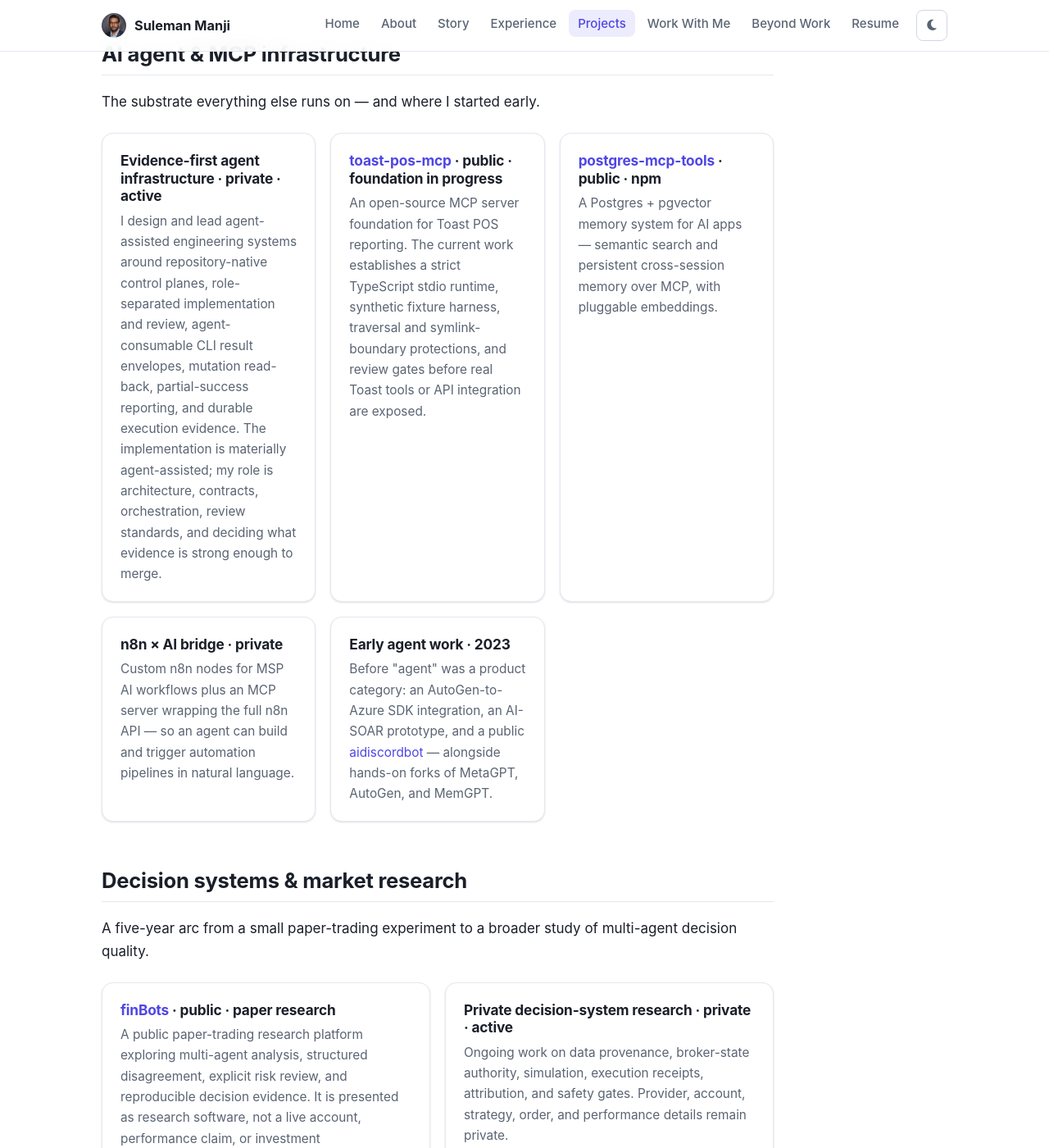
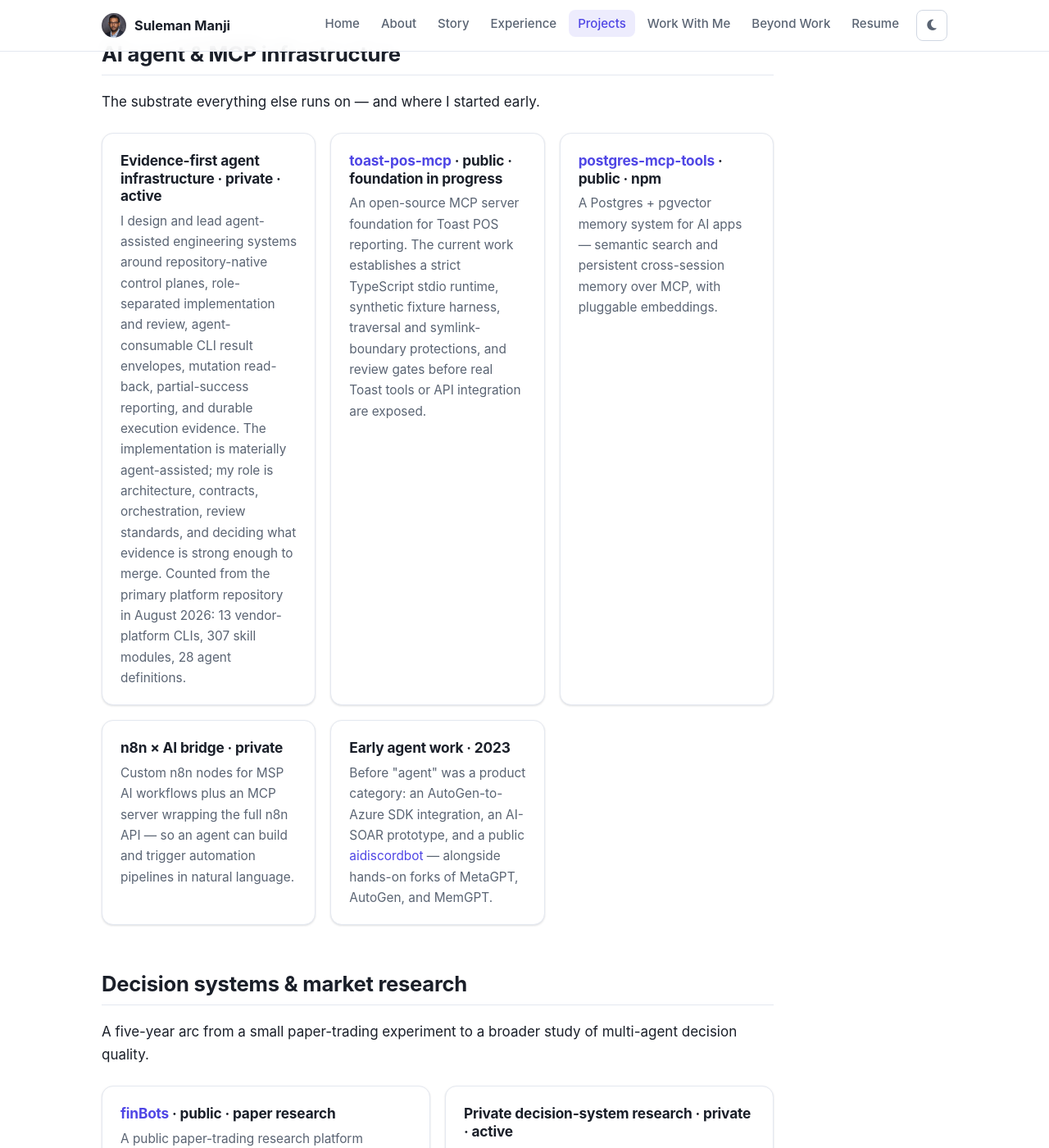
Before and after one commit to ssmanji89/sulemanji-port, a Jekyll site: the page built from projects.md, in a window 1280 px wide and 1400 px high, scrolled down 1745 px. Shown: the whole window at 82% size. Built offline with Jekyll 4.4.1, drawn with Linux system fonts in a browser that asks for light colours.

Commit message:
content: state verified platform counts (13 CLIs, 307 skills, 28 agents) with count date

```diff
--- a/projects.md
+++ b/projects.md
@@ -51,7 +51,7 @@ The substrate everything else runs on — and where I started early.
 <div class="card-grid" markdown="0">
   <div class="card">
     <h3>Evidence-first agent infrastructure <span class="proj-meta">· private · active</span></h3>
-    <p>I design and lead agent-assisted engineering systems around repository-native control planes, role-separated implementation and review, agent-consumable CLI result envelopes, mutation read-back, partial-success reporting, and durable execution evidence. The implementation is materially agent-assisted; my role is architecture, contracts, orchestration, review standards, and deciding what evidence is strong enough to merge.</p>
+    <p>I design and lead agent-assisted engineering systems around repository-native control planes, role-separated implementation and review, agent-consumable CLI result envelopes, mutation read-back, partial-success reporting, and durable execution evidence. The implementation is materially agent-assisted; my role is architecture, contracts, orchestration, review standards, and deciding what evidence is strong enough to merge. Counted from the primary platform repository in August 2026: 13 vendor-platform CLIs, 307 skill modules, 28 agent definitions.</p>
   </div>
   <div class="card">
     <h3><a href="https://github.com/ssmanji89/toast-pos-mcp">toast-pos-mcp</a> <span class="proj-meta">· public · foundation in progress</span></h3>
```
